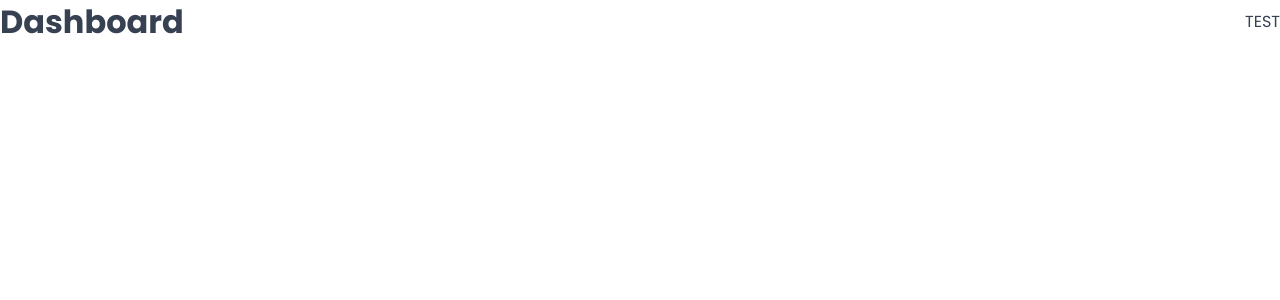
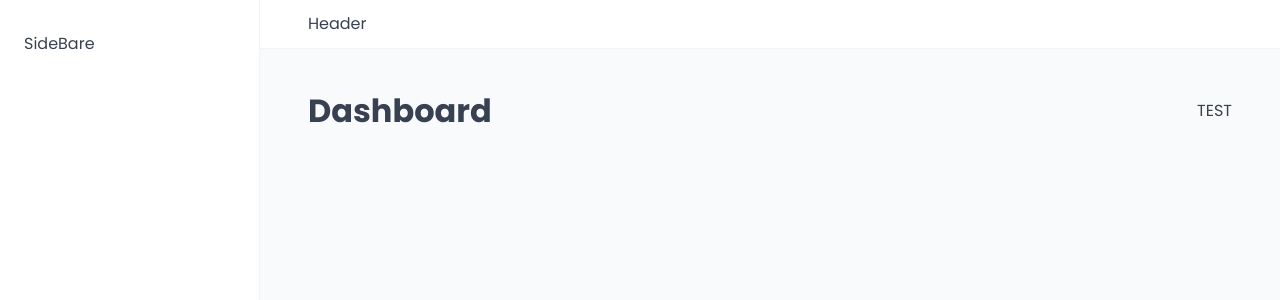
Before and after one commit to HAMZAELALOUI/the-wild-oasis, a React (Vite) app: page /dashboard in a window 1280 px wide. Shown: the top 300 px of the page. Built offline with nearby package versions, Linux system fonts and the light colour scheme; a web font is replaced by a local one.

Commit message:
Building the App Layout

```diff
--- a/src/App.jsx
+++ b/src/App.jsx
@@ -7,22 +7,25 @@
 import Settings from "./pages/Settings";
 import Users from "./pages/Users";
 import PageNotFound from "./pages/PageNotFound";
-import GlobalStyles  from "./styles/GlobalStyles";
+import GlobalStyles from "./styles/GlobalStyles";
+import AppLayout from "./ui/AppLayout";
 
 function App() {
   return (
     <>
-    <GlobalStyles/>
+      <GlobalStyles />
       <BrowserRouter>
         <Routes>
+          <Route element={<AppLayout />}>
             <Route index element={<Navigate replace to="dashboard" />} />
             <Route path="dashboard" element={<Dashboard />} />
             <Route path="account" element={<Account />} />
             <Route path="booking" element={<Booking />} />
             <Route path="cabins" element={<Cabins />} />
-        <Route path="login" element={<Login />} />
             <Route path="settings" element={<Settings />} />
             <Route path="users" element={<Users />} />
+          </Route>
+          <Route path="login" element={<Login />} />
           <Route path="*" element={<PageNotFound />} />
         </Routes>
       </BrowserRouter>
--- /dev/null
+++ b/src/ui/AppLayout.jsx
@@ -0,0 +1,31 @@
+import { Outlet } from "react-router-dom";
+import Header from "./Header";
+import SideBar from "./SideBar";
+import { styled } from "styled-components";
+
+const StyledAppLayout=styled.div`
+  display: grid;
+  grid-template-columns: 26rem 1fr;
+  grid-template-rows: auto 1fr;
+  height: 100vh;
+`
+
+const Main =styled.main`
+  background-color: var(--color-grey-50);
+  padding: 4rem 4.8rem 6.4rem;
+`
+
+function AppLayout() {
+  return (
+    <StyledAppLayout>
+      <Header/>
+      <SideBar/>
+
+      <Main>
+        <Outlet />
+      </Main>
+    </StyledAppLayout>
+  );
+}
+
+export default AppLayout;
--- /dev/null
+++ b/src/ui/Header.jsx
@@ -0,0 +1,18 @@
+import { styled } from "styled-components"
+
+const StyledHeader=styled.header`
+  background-color: var(--color-grey-0);
+  padding: 1.2rem 4.8rem;
+  border-bottom: 1px solid var(--color-grey-100);
+`
+
+
+function Header() {
+  return (
+    <StyledHeader>
+      Header
+    </StyledHeader>
+  )
+}
+
+export default Header
--- /dev/null
+++ b/src/ui/SideBar.jsx
@@ -0,0 +1,19 @@
+import { styled } from "styled-components"
+
+
+const StyledSideBar=styled.aside`
+  background-color: var(--color-grey-0);
+  padding: 3.2rem 2.4rem;
+  border-right: 1px solid var(--color-grey-100);
+
+  grid-row: 1/-1;
+`
+function SideBar() {
+  return (
+    <StyledSideBar>
+      SideBare
+    </StyledSideBar>
+  )
+}
+
+export default SideBar
```
Lines whose indentation alone changed are shown as unchanged.
